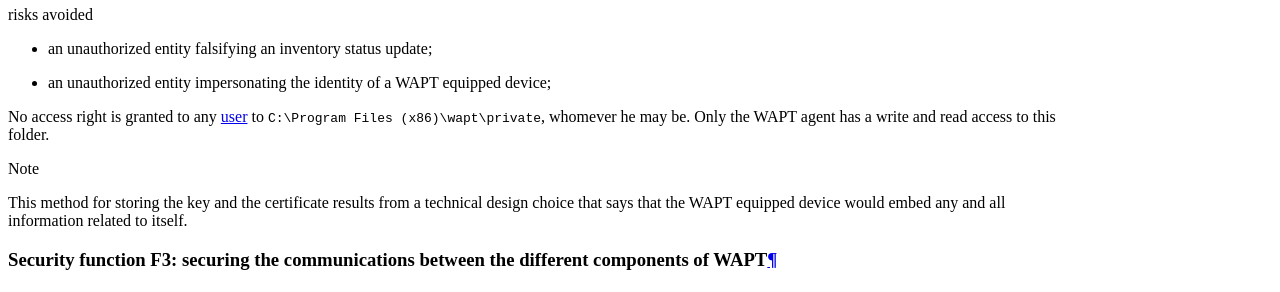
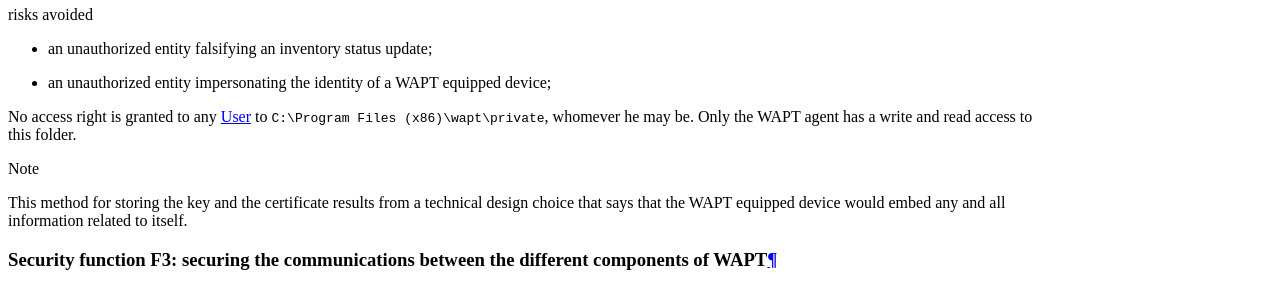
Before and after one commit to tranquilit/WAPT-Documentation, a Sphinx documentation site: the page built from source/wapt-security-principles/safety-principle.rst, in a window 1280 px wide and 900 px high, scrolled down 9638 px. Shown: the part 152-444 px from the top of the window. Built offline with Sphinx 7.4.7 and the Read the Docs theme 2.0.0, drawn with Linux system fonts in a browser that asks for light colours.

```diff
--- a/requirements.txt
+++ b/requirements.txt
@@ -1,5 +1,5 @@
 docutils
-sphinx
+sphinx==3.0.3
 sphinx_rtd_theme
 sphinxjp.themes.revealjs
 sphinx-intl
--- a/source/wapt-concept/index.rst
+++ b/source/wapt-concept/index.rst
@@ -747,9 +747,9 @@ The power of WAPT
 """""""""""""""""
 
 Functions most commonly used with WAPT were simplified within libraries
-called :term:`SetupHelpers`.
+called :term:`Setuphelpers`.
 
-**SetupHelpers** libraries simplify the process of creating and testing
+**Setuphelpers** libraries simplify the process of creating and testing
 WAPT packages, thus validating WAPT's main objectives:
 
 * **what was complicated is made simple**;
--- a/source/wapt-create-packages/package-additional/index.rst
+++ b/source/wapt-create-packages/package-additional/index.rst
@@ -53,7 +53,7 @@ User mode customization operates as follows:
 Example: create a personalized desktop shortcut
 +++++++++++++++++++++++++++++++++++++++++++++++
 
-One of the possibilities offered by :term:`SetupHelpers` is adding personalized
+One of the possibilities offered by :term:`Setuphelpers` is adding personalized
 shortcuts on user desktops, instead of a desktop shortcut common to all users.
 
 For that purpose, we will use the :command:`create_user_desktop_shortcut()`
--- a/source/wapt-security-principles/safety-principle.rst
+++ b/source/wapt-security-principles/safety-principle.rst
@@ -661,7 +661,7 @@ Security function F2D: total access restriction to the folder storing the key /
 
   * an unauthorized entity impersonating the identity of a WAPT equipped device;
 
-No access right is granted to any :term:`user`
+No access right is granted to any :term:`User`
 to :file:`C:\\Program Files (x86)\\wapt\\private`, whomever he may be.
 Only the WAPT agent has a write and read access to this folder.
 
```
Also changed, not shown: 13 other files.
